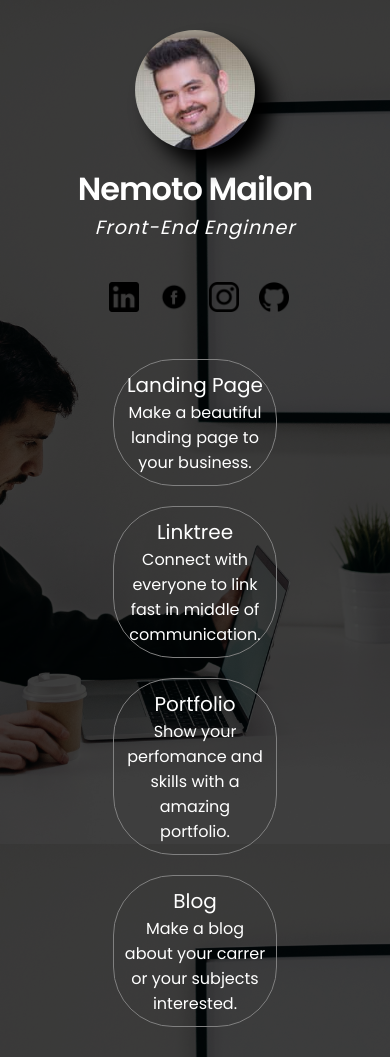
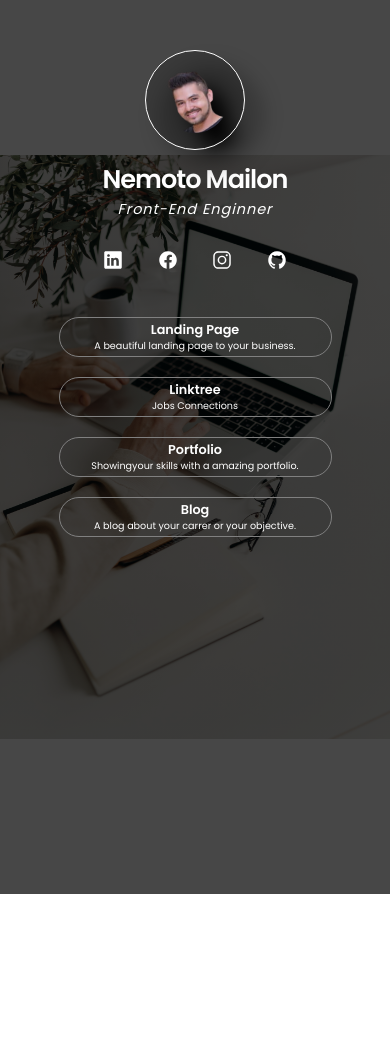
Before and after one commit to Maylon-tech/Linktree-Maylon, a plain HTML site: page index.html in a window 390 px wide. After the commit the page ends 894 px from the top, so only its background shows below. Drawn offline with nearby package versions, Linux system fonts and the light colour scheme.

Commit message:
add-links fix Respns

```diff
--- /dev/null
+++ b/css/responsive.css
@@ -0,0 +1,60 @@
+@media (min-width: 280px) and (max-width: 580px) {
+    .header {
+        width: 70%;
+        display: flex;
+        flex-direction: column;
+        align-items: center;
+        margin-top: 50px;
+        color: white;
+    }
+    .header img {
+        width: 100px;
+        height: 100px;
+        margin-bottom: 10px;
+    }
+    .header h1 {
+        font-size: 1.6rem;
+    }
+    .header h2 {
+        font-size: 0.9rem;
+    }
+
+
+    .navbar-social {
+        width: 80%;
+        margin: 0px;
+    }
+
+    .navbar-social ion-icon {
+        width: 20px;
+        height: 20px;
+    }
+
+
+    .navbar-jobs {
+        margin: 10px auto;
+        width: 100%;
+        margin-top: 30px;
+    }
+    .navbar-jobs ul {
+        width: 100%;
+    }
+    .navbar-jobs li {
+        margin: 25px auto;
+        padding: 3px;
+        border-radius: 8px;
+    }
+    .navbar-jobs a {
+        font-size: 0.8rem;
+        font-weight: bold;
+        padding: 3px;
+    }
+
+    .navbar-jobs span {
+        display: block;
+        font-size: 0.6rem;
+        color: #fff;
+        font-weight: 400;
+    }
+
+}
--- a/css/style.css
+++ b/css/style.css
@@ -1,4 +1,6 @@
 @import url('https://fonts.googleapis.com/css2?family=Poppins:wght@300;400;500;600&family=Roboto:wght@300;400;500;700&display=swap');
+@import 'responsive.css';
+
 
 * {
     margin: 0px;
@@ -10,9 +12,10 @@
 body {
     width: 100%;
     height: 100vh;
-    background: linear-gradient(rgba(0,0,0,0.72),rgba(0,0,0,0.72)),url(../img/pexels-cottonbro-4064840.jpg);
+    background: linear-gradient(rgba(0,0,0,0.72),rgba(0,0,0,0.72)),url(../img/pexels-cottonbro-4065864.jpg);
     background-repeat: no-repeat;
-    background-size: cover;
+    background-size: contain;
+    background-position: center;
     background-attachment: fixed;
 }
 
@@ -27,6 +30,9 @@ body {
     color: white;
 }
 .header img {
+    border: 1px solid white;
+    background-color: rgba(8, 8, 8, 0.205);
+    padding: 16px;
     width: 120px;
     height: 120px;
     border-radius: 100px;
@@ -60,8 +66,6 @@ main {
 
 }
 
-
-
 .navbar-social {
     margin: 10px auto;
     width: 70%;
@@ -75,11 +79,12 @@ main {
  .navbar-social a {
      padding: 10px;
  }
-.navbar-social img {
-    width: 30px;
-    height: 30px;
+.navbar-social ion-icon {
+    width: 40px;
+    height: 40px;
+    color: #fff
+    ;
 }
-
 
 
 /*  navbar - Jobs - links   */
@@ -93,6 +98,10 @@ main {
     display: flex;
     flex-direction: column;
     flex-wrap: wrap;
+}
+.navbar-jobs li {
+    padding: 5px;
+    margin: 10px auto;
 }
 .navbar-jobs a {
     color: #fff;
--- a/index.html
+++ b/index.html
@@ -6,11 +6,12 @@
     <meta name="viewport" content="width=device-width, initial-scale=1.0">
     <title>Maylon</title>
     <link rel="stylesheet" href="css/style.css">
+    <link rel="stylesheet" href="css/responsive.css">
 </head>
 <body>
     <header class="header">
 
-        <img src="img/Maylon Profile.png" alt="maylon">
+        <img src="img/Maylon_Profile-removebg-preview.png" alt="maylon">
 
         <h1>Nemoto Mailon</h1>
 
@@ -23,23 +24,31 @@
         <nav class="navbar-social">
             <ul>
                 <li>
-                    <a href="#">
-                        <img src="img/logo-linkedin.png" alt="logo-linkedin">
+                    <a href="https://www.linkedin.com/in/mailon-nemoto-4b83251b4/" target="_blank" rel="external">
+
+                        <ion-icon name="logo-linkedin"></ion-icon>
+
                     </a>
                 </li>
                 <li>
-                    <a href="#">
-                        <img src="img/Logo-facebook_350974.png" alt="Logo-facebook">
+                    <a href="https://www.facebook.com/" target="_blank" rel="external">
+
+                        <ion-icon name="logo-facebook"></ion-icon>
+
                     </a>
                 </li>
                 <li>
-                    <a href="#">
-                        <img src="img/logo-instagram.png" alt="logo-instagram">
+                    <a href="https://www.instagram.com/" target="_blank" rel="external">
+
+                        <ion-icon name="logo-instagram"></ion-icon>
+
                     </a>
                 </li>
                 <li>
-                    <a href="#">
-                        <img src="img/logo-github.png" alt="logo-github">
+                    <a href="https://github.com/Maylon-Nemoto" target="_blank" rel="external">
+
+                        <ion-icon name="logo-github"></ion-icon>
+
                     </a>
                 </li>
             </ul>
@@ -50,24 +59,27 @@
             <ul>
 
                 <a href="#">Landing Page
-                    <span>Make a beautiful landing page to your business.</span>
+                    <span>A beautiful landing page to your business.</span>
                 </a>
 
                 <a href="#">Linktree
-                    <span>Connect with everyone to link fast in middle of communication.</span>
+                    <span>Jobs Connections</span>
                 </a>
 
                 <a href="#">Portfolio
-                    <span>Show your perfomance and skills with a amazing portfolio.</span>
+                    <span>Showingyour skills with a amazing portfolio.</span>
                 </a>
 
                 <a href="#">Blog
-                    <span>Make a blog about your carrer or your subjects interested.</span>
+                    <span>A blog about your carrer or your objective.</span>
                 </a>
 
             </ul>
 
         </nav>
     </main>
+
+    <script type="module" src="https://unpkg.com/ionicons@5.5.2/dist/ionicons/ionicons.esm.js"></script>
+    <script nomodule src="https://unpkg.com/ionicons@5.5.2/dist/ionicons/ionicons.js"></script>
 </body>
 </html>
```
Also changed, not shown: img/Maylon_Profile-removebg-preview.png (added), img/maylon-linkdin-removebg-preview.png (added).
